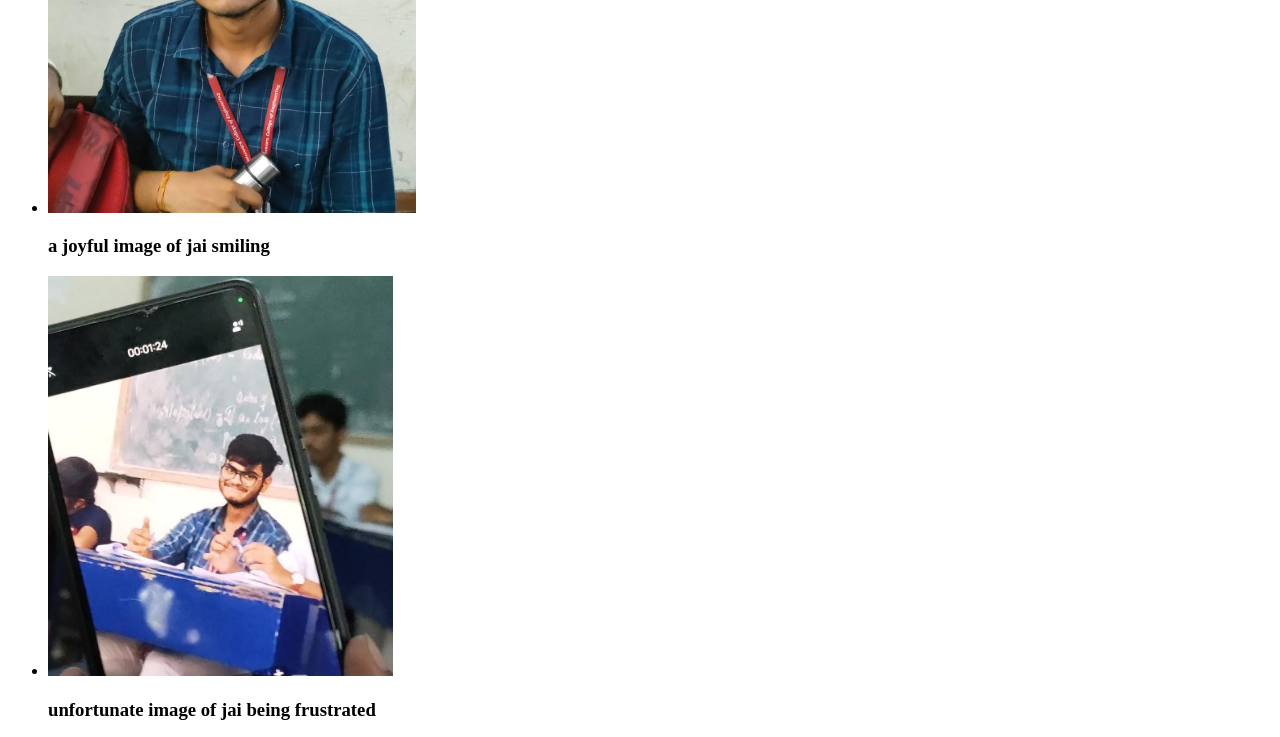
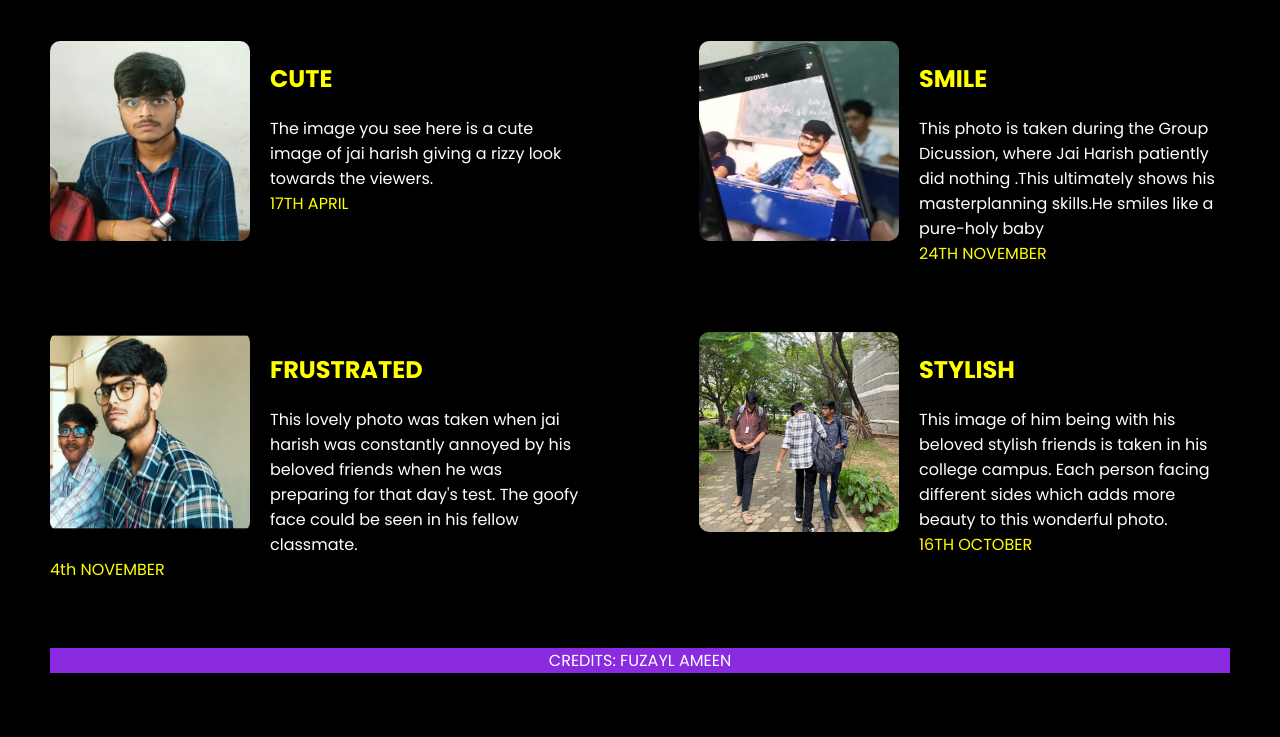
Before and after one commit to fuzaylameen/perippa, a plain HTML site: page photos.html in a window 1280 px wide. Shown: the part 236-973 px from the top of the page. After the commit the page ends 909 px from the top, so only its background shows below. Drawn offline with Linux system fonts and the light colour scheme.

Commit message:
Add files via upload

```diff
--- a/photos.html
+++ b/photos.html
@@ -1,8 +1,145 @@
-<ul>
-    <h3> a cute image of jai staring</h3>
-    <li><img src="./P1.jpg" alt="perippa staring" height="400"/></li>
-    <h3>a joyful image of jai smiling</h3>
-    <li><img src="./P2.jpg" alt="perippa smiling" height="400"/></li>
-    <h3>unfortunate image of jai being frustrated</h3>
-    <li><img src="./P3.jpg" alt="perippa frustrated" height="400"/></li>
-</ul>
+<!DOCTYPE html>
+<html lang="en">
+<head>
+    <meta charset="UTF-8">
+    <meta name="viewport" content="width=device-width, initial-scale=1.0">
+    <title>Document</title>
+    <style>
+        body{
+            font-family: "Poppins", sans-serif;
+            margin: 50px 50px 0 50px;
+            background-color:black;
+            display: flex;
+            flex-direction: column;
+            min-height: 95vh;
+            color: white;
+        }
+        h1{
+            left: 25%;
+            text-align: center;
+            color: white;
+            font-size: 5rem;
+
+        }
+
+        .heart{
+            position: absolute;
+            height: 100px;
+            width: 100px;
+            left: 25%;
+            top: px;
+        }
+        .title{
+            color: yellow;
+        }
+
+        .ph{
+            height: 200px;
+            width: 200px;
+            margin-right: 20px;
+            border-radius: 10px;
+            float: left;
+        }
+        .card{
+            width: 45%;
+            display: inline-block;
+            margin-bottom: 50px;
+        }
+
+        .one{
+            float: left;
+
+        }
+
+        .two{
+            float: right;
+        }
+        footer{
+            background-color: blueviolet;
+            clear: both;
+            margin-left: 0px;
+            text-align: center;
+        }
+        .three{
+            float: left;
+        }
+        .four{
+            float: right;
+        }
+        @media(max-width:680px){
+            h1{
+            left: 25%;
+            text-align: center;
+            color: white;
+            font-size: 3rem;
+        }
+        .card{
+            display: block;
+            width: 100%;
+        }
+        .ph{
+            float: none;
+            width: 100%;
+            height: 300px;
+        }
+        .heart{
+            height: 100px;
+            width: 100px;
+            position:absolute;
+            z-index: -1;
+        }
+
+
+        }
+
+
+
+
+
+    </style>
+  <link rel="preconnect" href="https://fonts.googleapis.com">
+  <link rel="preconnect" href="https://fonts.gstatic.com" crossorigin>
+  <link href="https://fonts.googleapis.com/css2?family=Poppins:wght@400;700&display=swap" rel="stylesheet">
+</head>
+<body>
+    <img src="./heart.png" class="heart"/>
+    <div class="main">
+    <h1>My <span class="title">Lovely</span> Pics</h1>
+
+        <div class="card one">
+            <img src="./P1.jpg" class="ph" alt="perippa staring" height="400"/>
+            <h2><span class="title">CUTE</span></h2>
+            <p>The image you see here is a cute image of jai harish giving a
+                rizzy look towards the viewers.<br/>
+                <span class="title">17TH APRIL</span>
+            </p>
+        </div>
+        <div class="card two">
+            <img src="./P2.jpg" class="ph" alt="perippa smiling"/>
+            <h2><span class="title"> SMILE</h2></span>
+            <p>This photo is taken during the Group Dicussion, where
+                Jai Harish patiently did nothing .This ultimately shows
+                his masterplanning skills.He smiles like a pure-holy baby
+                <br/><span class="title">24TH NOVEMBER</span> </p>
+        </div></div>
+    <div class="main">
+        <div class="card three"> <img src="./P3.jpg" class="ph" alt="perippa frustrated" height="400"/>
+            <h2><span class="title">FRUSTRATED</span></h2>
+            <p>This lovely photo was taken when jai harish was constantly annoyed by his beloved friends
+                when he was preparing for that day's test. The goofy face could be seen
+                in his fellow classmate.<br/><span class="title">4th NOVEMBER</span>
+            </p>
+        </div>
+        <div class="card four">
+            <img src="./P4.jpg" alt="stylish friends" class="ph"/>
+            <h2><span class="title">STYLISH</span></h2>
+            <p>This image of him being with his beloved stylish friends
+                is taken in his college campus. Each person facing different
+                sides which adds more beauty to this wonderful photo.<br/>
+                <span class="title">16TH OCTOBER</span>
+            </p>
+        </div>
+    </div>
+    <footer>CREDITS: FUZAYL AMEEN</footer>
+</body>
+</html>
```
Also changed, not shown: P4.jpg (added).
